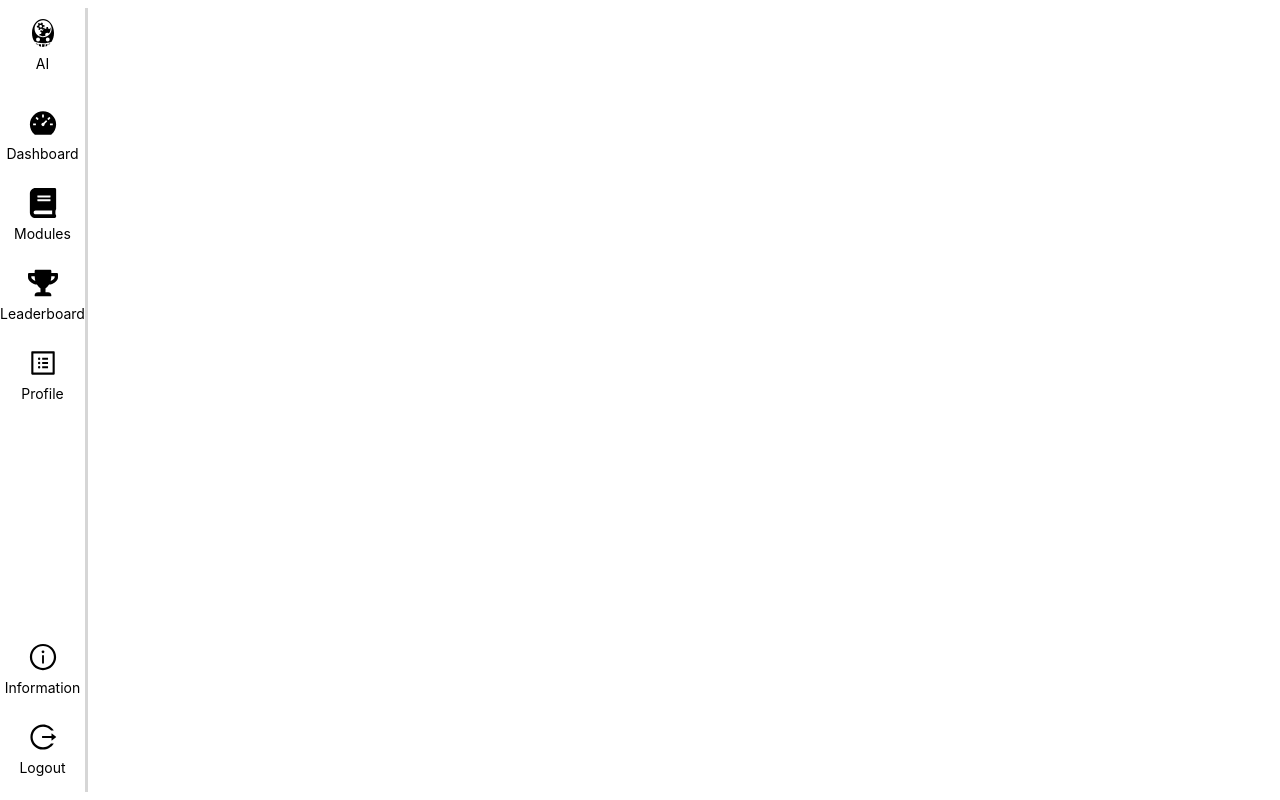
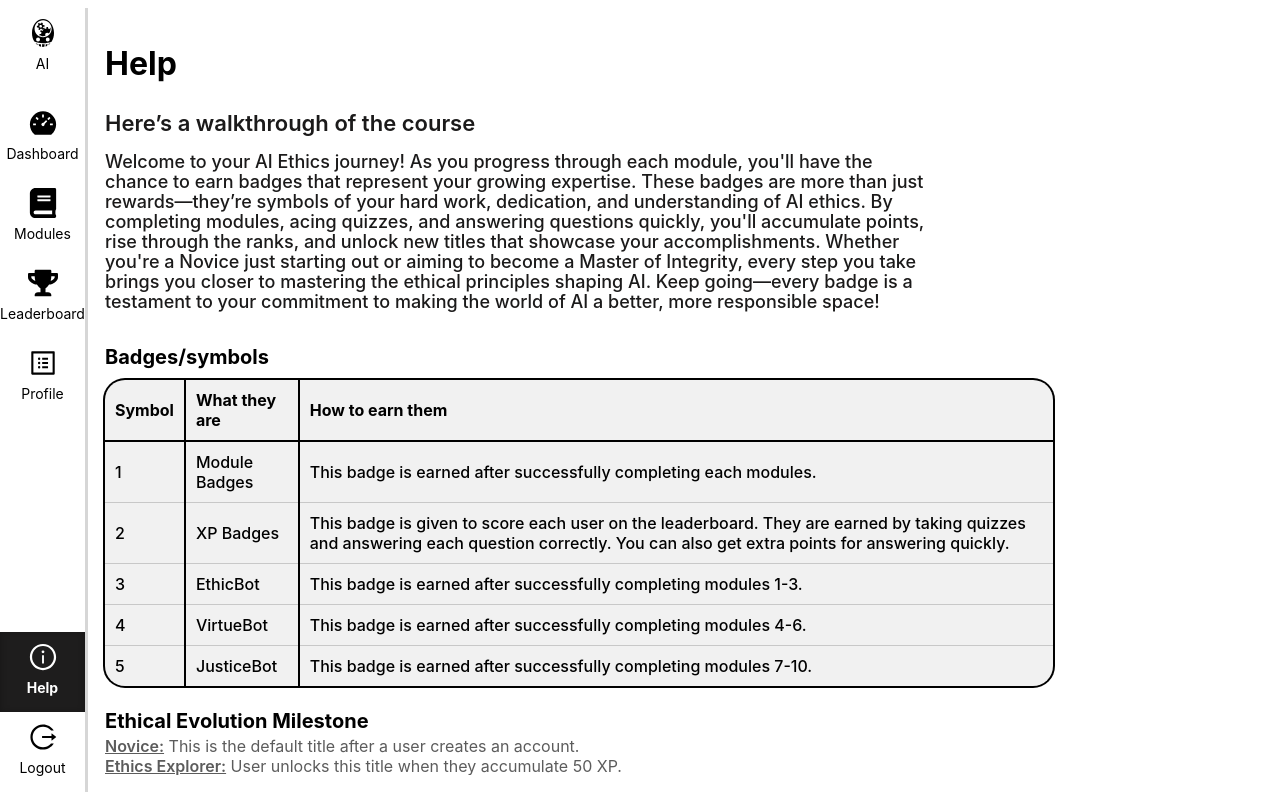
Before and after one commit to Areeb-Ashraf/AI-Ethics, a React (Create React App) app in the folder ai-ethics/: page /help in a window 1280 px wide. Built offline with nearby package versions, Linux system fonts and the light colour scheme; no server answers; the database is empty.

Commit message:
Help page added

```diff
--- a/ai-ethics/src/App.css
+++ b/ai-ethics/src/App.css
@@ -1,13 +1,16 @@
 .main-content-area {
   z-index: 1000;
   position: absolute;
-  margin-top: 35px;
+  margin-top: 15px;
   margin-left: 100px;
   width: 93%;
+  height: 94vh;
+  overflow: auto;
 }
 
 @media screen and (max-width: 768px){
   .main-content-area {
     margin-left: 15px;
+    margin-top: 48px;
   }
 }
--- a/ai-ethics/src/App.js
+++ b/ai-ethics/src/App.js
@@ -15,6 +15,8 @@ import Lessons from "./components/lessons";
 import Leaderboard from "./components/leaderboard";
 import Welcome from "./components/welcome";
 import Account from "./components/account";
+import Help from "./components/help";
+// import Dashboard from "./components/dashboard";
 
 function App() {
   const [isLoggedIn, setIsLoggedIn] = useState(false);
@@ -38,11 +40,11 @@ function App() {
     <div className="main-content-area">
     <Routes>
       <Route path="/" element={<Homepage />} />
-      <Route path="/Dashboard" element={<h1>Dashboard</h1>} />
+      {/* <Route path="/dashboard" element={<Dashboard />} /> */}
       <Route path="/modules" element={<Lessons />} />
       <Route path="/leaderboard" element={<Leaderboard />} />
       <Route path="/profile" element={<UserProfile />} />
-      <Route path="/information" element={<h1>Information</h1>} />
+      <Route path="/help" element={<Help />} />
       <Route path="/logout" element={<h1>Logout</h1>} />
       <Route path="/databaseTest" element={<DatabaseManTester />} />
       <Route path="/ai-term-glossary" element={<AIGlossary />} />
--- /dev/null
+++ b/ai-ethics/src/components/help.js
@@ -0,0 +1,59 @@
+import React from 'react'
+import '../styles/help.css';
+
+const Help = () => {
+  return (
+    <div className='help-container'>
+      <h1>Help</h1>
+      <div className="walkthrough">Here’s a walkthrough of the course</div>
+      <div className="help-text">Welcome to your AI Ethics journey! As you progress through each module, you'll have the chance to earn badges that represent your growing expertise. These badges are more than just rewards—they’re symbols of your hard work, dedication, and understanding of AI ethics. By completing modules, acing quizzes, and answering questions quickly, you'll accumulate points, rise through the ranks, and unlock new titles that showcase your accomplishments. Whether you're a Novice just starting out or aiming to become a Master of Integrity, every step you take brings you closer to mastering the ethical principles shaping AI. Keep going—every badge is a testament to your commitment to making the world of AI a better, more responsible space!</div>
+      <div className="help-subheading">Badges/symbols</div>
+      <table>
+        <tr>
+            <th>Symbol</th>
+            <th className='what-they-are'>What they are </th>
+            <th>How to earn them</th>
+        </tr>
+        <tr>
+            <td>1</td>
+            <td>Module Badges</td>
+            <td>This badge is earned after successfully completing each modules.</td>
+        </tr>
+        <tr>
+            <td>2</td>
+            <td>XP Badges</td>
+            <td>This badge is given to score each user on the leaderboard. They are earned by taking quizzes and answering each question correctly. You can also get extra points for answering quickly.</td>
+        </tr>
+        <tr>
+            <td>3</td>
+            <td>EthicBot</td>
+            <td>This badge is earned after successfully completing modules 1-3.</td>
+        </tr>
+        <tr>
+            <td>4</td>
+            <td>VirtueBot</td>
+            <td>This badge is earned after successfully completing modules 4-6.</td>
+        </tr>
+        <tr>
+            <td>5</td>
+            <td>JusticeBot</td>
+            <td>This badge is earned after successfully completing modules 7-10.</td>
+        </tr>
+      </table>
+
+      <div className="help-subheading">Ethical Evolution Milestone</div>
+      <div className="milestone-text"><span>Novice:</span> This is the default title after a user creates an account.</div>
+      <div className="milestone-text"><span>Ethics Explorer:</span> User unlocks this title when they accumulate 50 XP.</div>
+      <div className="milestone-text"><span>AI Learner:</span> User unlocks this title when they accumulate 100 XP.</div>
+      <div className="milestone-text"><span>Moral Thinker:</span> User unlocks this title when they accumulate 150 XP.</div>
+      <div className="milestone-text"><span>Ethics Analyst:</span> User unlocks this title when they accumulate 250 XP.</div>
+      <div className="milestone-text"><span>AI Scholar:</span> User unlocks this title when they accumulate 350 XP.</div>
+      <div className="milestone-text"><span>Virtue Advocate:</span> User unlocks this title when they accumulate 500 XP.</div>
+      <div className="milestone-text"><span>AI Specialist:</span> User unlocks this title when they accumulate 650 XP.</div>
+      <div className="milestone-text"><span>Guardian of Ethics:</span> User unlocks this title when they accumulate 800 XP.</div>
+      <div className="milestone-text"><span>Master of Integrity:</span> User unlocks this title when they accumulate 1000 XP.</div>
+    </div>
+  )
+}
+
+export default Help
--- a/ai-ethics/src/components/sidebar.js
+++ b/ai-ethics/src/components/sidebar.js
@@ -89,14 +89,14 @@ const currentRouteName = routeNames[location.pathname] || 'Unknown Route';
         </NavLink>
 
         <NavLink
-          to="/information"
+          to="/help"
           className="sidebar-item"
           id="info"
           activeClassName="active"
           onClick={handleRouteClick}
         >
           <div className="sidebar-item-icon"><AiOutlineInfoCircle /></div>
-          <div className="sidebar-item-name">Information</div>
+          <div className="sidebar-item-name">Help</div>
         </NavLink>
 
         {/*Add proper logout backend*/}
--- /dev/null
+++ b/ai-ethics/src/styles/help.css
@@ -0,0 +1,68 @@
+.help-container{
+    margin-left: 5px;
+}
+
+.walkthrough{
+    color: #1b1a1a;
+    font-size: 22px;
+    font-weight: 600;
+    line-height: 37.5px;
+    text-align: left;
+    margin-bottom: 10px;
+}
+
+.help-text{
+    width: 70%;
+    color: #1b1a1a;
+    font-size: 18px;
+    font-weight: 500;
+    line-height: 20px;
+    text-align: left;
+    margin-bottom: 30px;
+}
+
+.help-subheading{
+    font-size: 20px;
+    font-weight: 650;
+    line-height: 30px;
+    text-align: left;
+    /* margin-bottom: 5px; */
+}
+
+table{
+    width: 80%;
+    border-collapse: collapse;
+    border-radius: 20px;
+    border-style: hidden; /* hide standard table (collapsed) border */
+    box-shadow: 0 0 0 2px black; /* this draws the table border  */
+    background: #F1F1F1;
+    font-weight: 550;
+    margin-bottom: 20px;
+    margin-top: 8px;
+}
+
+th{
+    border: black solid 2px;
+    padding: 10px;
+    text-align: left;
+}
+
+td{
+    border-right: black solid 2px;
+    border-bottom: 1px solid #C8C8C8;
+    padding: 10px;
+
+}
+
+.what-they-are{
+    width: 12%;
+}
+
+.milestone-text {
+    color: #5C5C5C;
+}
+
+.milestone-text span {
+    font-weight: 600;
+    text-decoration: underline;
+}
```
